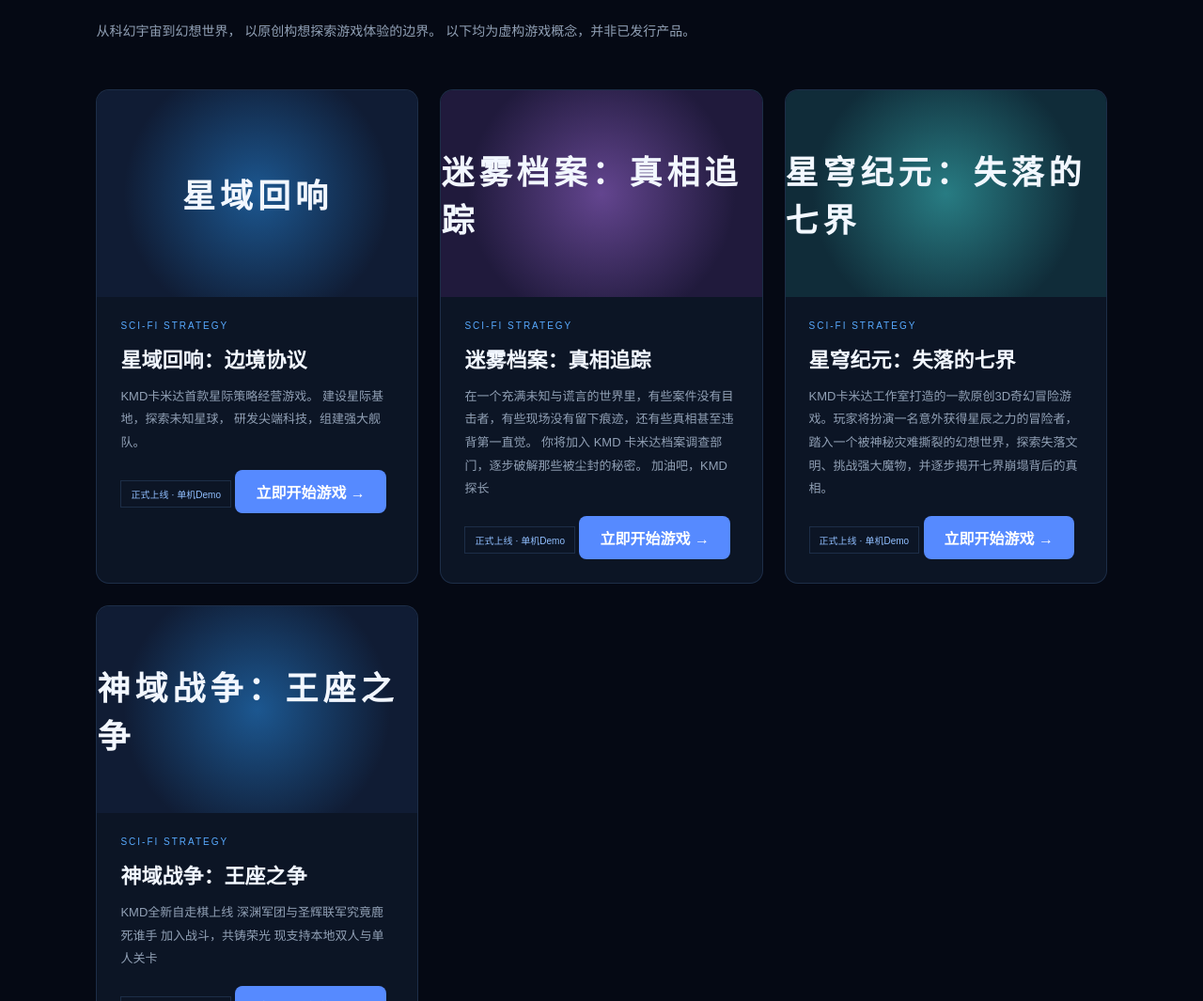
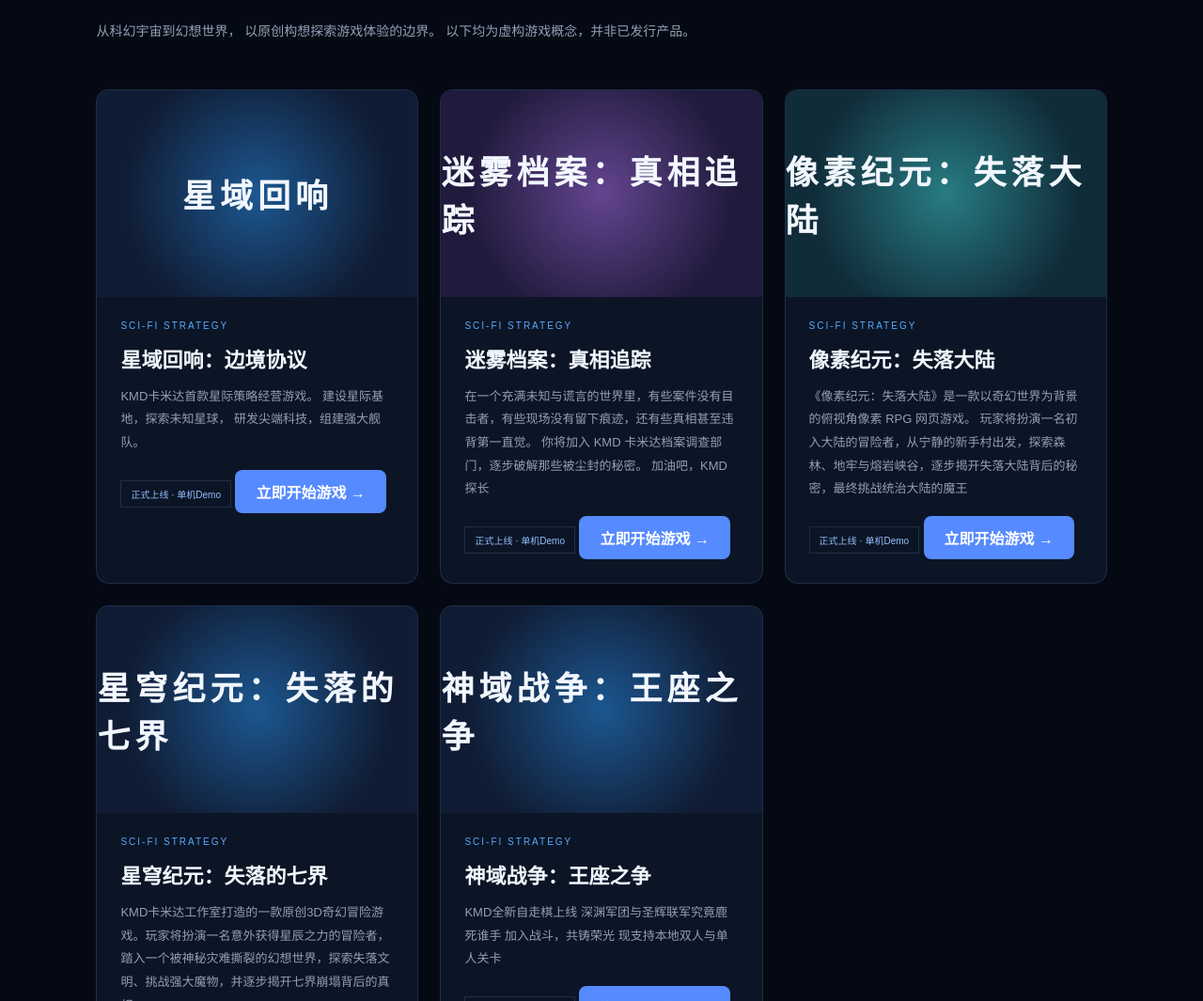
Before and after one commit to JinYZ621/JinYZ621.github.io, a plain HTML site: page index.html in a window 1280 px wide. Shown: the part 1707-2772 px from the top of the page at 94% size. Drawn offline with Linux system fonts and the light colour scheme.

Commit message:
Update index.html

```diff
--- a/index.html
+++ b/index.html
@@ -882,6 +882,34 @@ footer {
         </a >
     </div>
 </article>
+
+     <article class="game-card reveal">
+    <div class="game-art">像素纪元：失落大陆</div>
+
+    <div class="game-info">
+        <div class="game-type">SCI-FI STRATEGY</div>
+
+        <h3>像素纪元：失落大陆</h3>
+
+        <p>
+          《像素纪元：失落大陆》是一款以奇幻世界为背景的俯视角像素 RPG 网页游戏。
+            玩家将扮演一名初入大陆的冒险者，从宁静的新手村出发，探索森林、地牢与熔岩峡谷，逐步揭开失落大陆背后的秘密，最终挑战统治大陆的魔王
+        </p >
+
+        <span class="game-status">
+            正式上线 · 单机Demo
+        </span>
+
+        <a
+            href="https://jinyz621.github.io/dilao/"
+            target="_blank"
+            rel="noopener noreferrer"
+            style="display:inline-block;margin-top:16px;padding:11px 22px;background:#568aff;color:#fff;text-decoration:none;border-radius:8px;font-weight:600;"
+        >
+         立即开始游戏 →
+        </a >
+    </div>
+</article>
           <article class="game-card reveal">
     <div class="game-art">星穹纪元：失落的七界</div>
 
```
